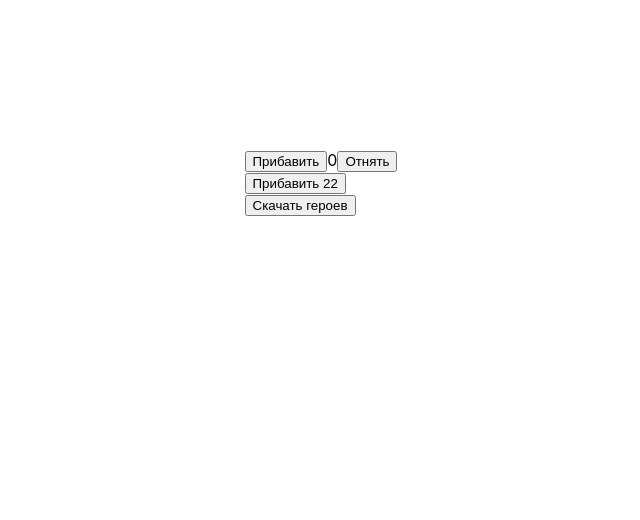
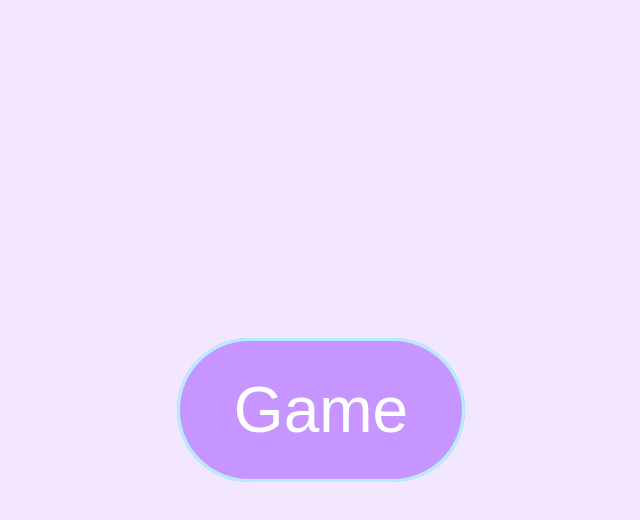
Before and after one commit to tverdohleboff/sw_bj, a React (Create React App) app: page / in a window 1280 px wide. Shown: the top 520 px of the page, without its empty margins (319-959 px from the left). Built offline with nearby package versions, Linux system fonts and the light colour scheme.

Commit message:
Add interactive on mainPage (switch background color on start game)

```diff
--- a/src/components/App.css
+++ b/src/components/App.css
@@ -1,7 +1,49 @@
 .App {
-  margin-top: 150px;
+  width: 100vw;
+  height: 100vh;
   display: flex;
   flex-direction: column;
   align-items: center;
   justify-content: center;
+  background-color: rgb(242, 231, 255);
+  transition: all 500ms ease;
 }
+
+.visible {
+  display: inline;
+}
+
+.invisible {
+  display: none;
+}
+
+button {
+  height: 42px;
+  border: none;
+  background: rgb(199, 149, 255);
+  color: #ffffff;
+  padding: 10px;
+  font-size: 18px;
+  border-radius: 9rem;
+  box-sizing: border-box;
+  transition: all 500ms ease;
+  box-shadow: inset 0 0 0 3px #b5eeff;
+}
+
+.bigText {
+  height: 9rem;
+  width: 18rem;
+  font-size: 4rem;
+  line-height: 7rem;
+}
+
+button:hover {
+  background: rgb(255, 163, 228);
+  color: #f24291;
+  box-shadow: inset 0 0 0 3px #f0ff90;
+  cursor: pointer;
+}
+
+.purple {
+  background-color: rgb(248, 124, 248);
+}
--- a/src/components/App.jsx
+++ b/src/components/App.jsx
@@ -9,33 +9,51 @@ function App() {
 
   const count = useSelector((state) => state.counter.value);
   const dispatch = useDispatch();
+  let isReady = false;
 
   async function savePeople() {
     const ready = await downloadPeople();
-    console.log("ready", ready);
     dispatch(save(ready));
+    switchToReady();
+  }
+
+  const switchToReady = () => {
+    isReady = true;
+    document.querySelector('.downloadButton').classList.remove('visible');
+    document.querySelector('.downloadButton').classList.add('invisible');
+    document.querySelector('.App').classList.add('purple');
   }
 
   return (
     <div className='App'>
       <div>
+        <h1 className='hReady invisible'>Ready!</h1>
         <button
+          className='invisible'
           aria-label="Increment value"
           onClick={() => dispatch(increment())}
         >
           Прибавить
         </button>
-        <span>{count}</span>
+        <span className='invisible'>{count}</span>
         <button
+          className='invisible'
           aria-label="Decrement value"
           onClick={() => dispatch(decrement())}
         >
           Отнять
         </button>
+        <button
+          className='invisible'
+          onClick={() =>
+            dispatch(incrementByAmount(22))}>Прибавить 22
+        </button>
         <br />
-        <button onClick={() => dispatch(incrementByAmount(22))}>Прибавить 22</button>
-        <br />
-        <button onClick={() => savePeople()}>Cкачать героев</button>
+        <button
+          className='downloadButton button bigText visible'
+          onClick={() => savePeople()}
+        >Game
+        </button>
       </div>
     </div>
   );
```
